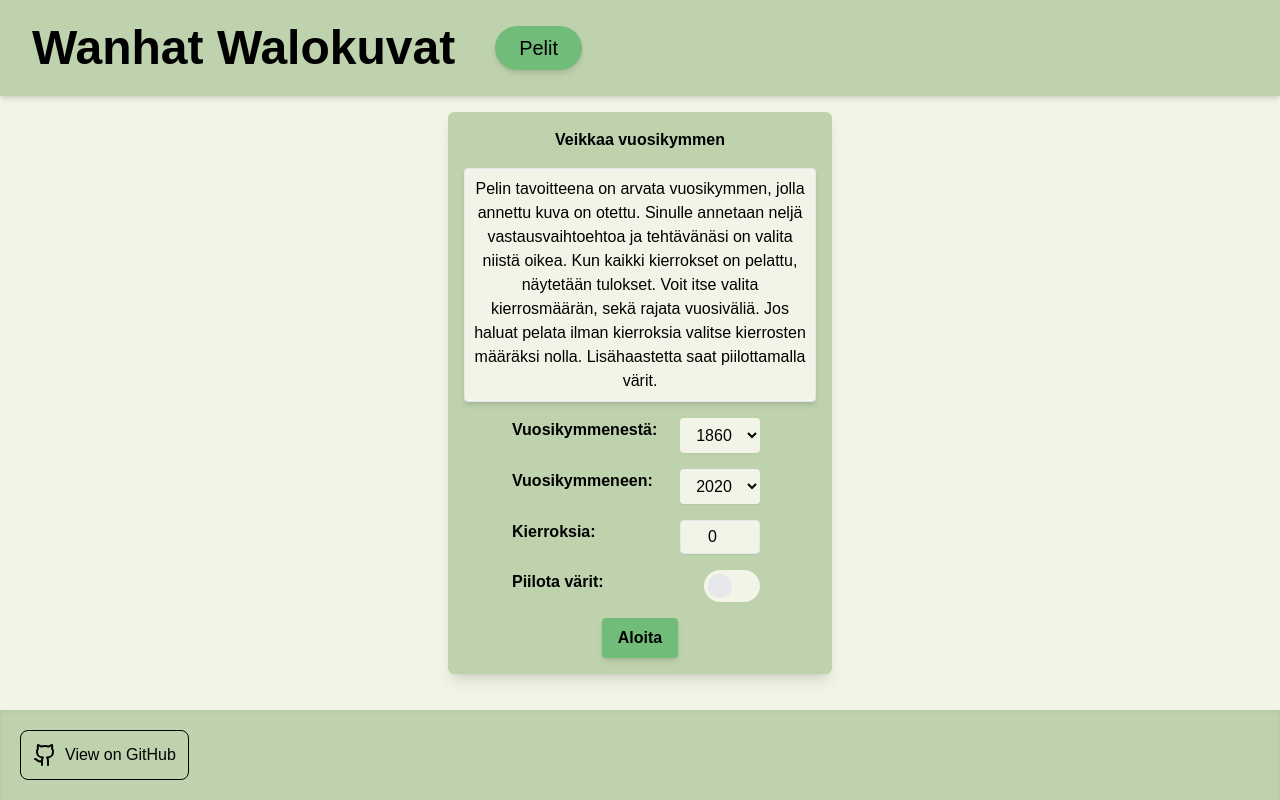
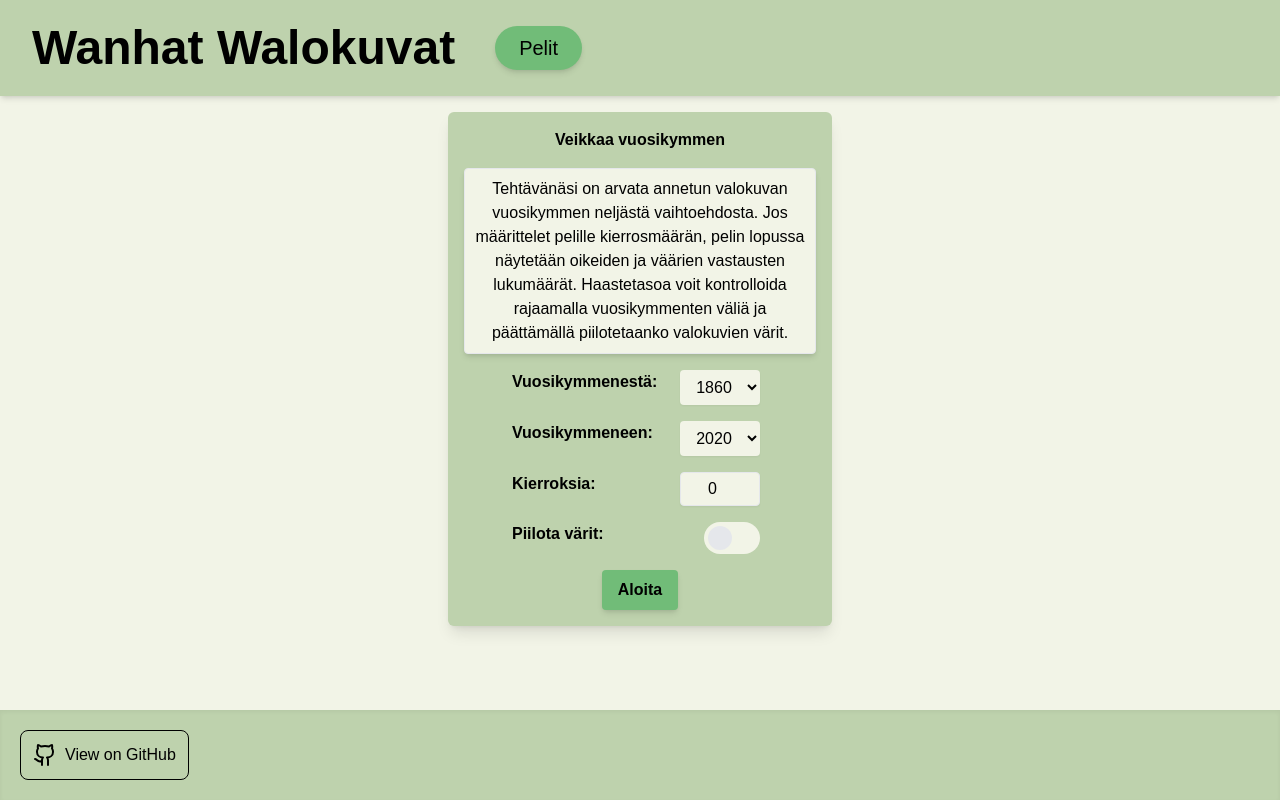
Before and after one commit to JesseK13241/WanhatWalokuvat, a Next.js app: page /pelit/peli1 in a window 1280 px wide. Built offline with nearby package versions, Linux system fonts and the light colour scheme; a web font is replaced by a local one.

Commit message:
simplify game descriptions

```diff
--- a/src/app/pelit/peli1/Start.js
+++ b/src/app/pelit/peli1/Start.js
@@ -28,12 +28,10 @@ export default function Aloitus({ returnParams }) {
     <GameStartMenu
       name={"Veikkaa vuosikymmen"}
       description={
-        "Pelin tavoitteena on arvata vuosikymmen, jolla annettu kuva on otettu. " +
-        "Sinulle annetaan neljä vastausvaihtoehtoa ja tehtävänäsi on valita " +
-        "niistä oikea. Kun kaikki kierrokset on pelattu, näytetään tulokset. " +
-        "Voit itse valita kierrosmäärän, sekä rajata vuosiväliä. Jos haluat " +
-        "pelata ilman kierroksia valitse kierrosten määräksi nolla. " +
-        "Lisähaastetta saat piilottamalla värit."
+        `Tehtävänäsi on arvata annetun valokuvan vuosikymmen neljästä vaihtoehdosta.
+        Jos määrittelet pelille kierrosmäärän, pelin lopussa näytetään oikeiden ja väärien
+        vastausten lukumäärät. Haastetasoa voit kontrolloida rajaamalla vuosikymmenten väliä
+        ja päättämällä piilotetaanko valokuvien värit.`
       }
       handleSubmit={handleSubmit}
     >
--- a/src/app/pelit/peli2/Start.js
+++ b/src/app/pelit/peli2/Start.js
@@ -18,11 +18,9 @@ export default function Start({ initGameWithParams }) {
     <GameStartMenu
       name={"Arvaa vanhempi"}
       description={
-        "Pelissä sinulle näytetään kaksi kuvaa kerrallaa. Pelin tavoitteena " +
-        "on valita kuva-vaihtoehdoista vanhempi. Kuvan iällä tarkoitetaan " +
-        "vuotta, jolloin kuva on otettu. Halutessaan pelistä voi tehdä " +
-        "haastavamman valitsemalla Piilota värit, jolloin kaikki kuvat " +
-        "näytetään mustavalkoisina kunnes pelaaja on vastannut."
+        `Tehtävänäsi on valita vanhin kuva kahdesta eri vaihtoehdosta.
+        Halutessasi pelistä voi tehdä haastavamman piilottamalla värit,
+        jolloin kuvat näytetään mustavalkoisina ennen vastausta.`
       }
       handleSubmit={handleSubmit}
     >
```
